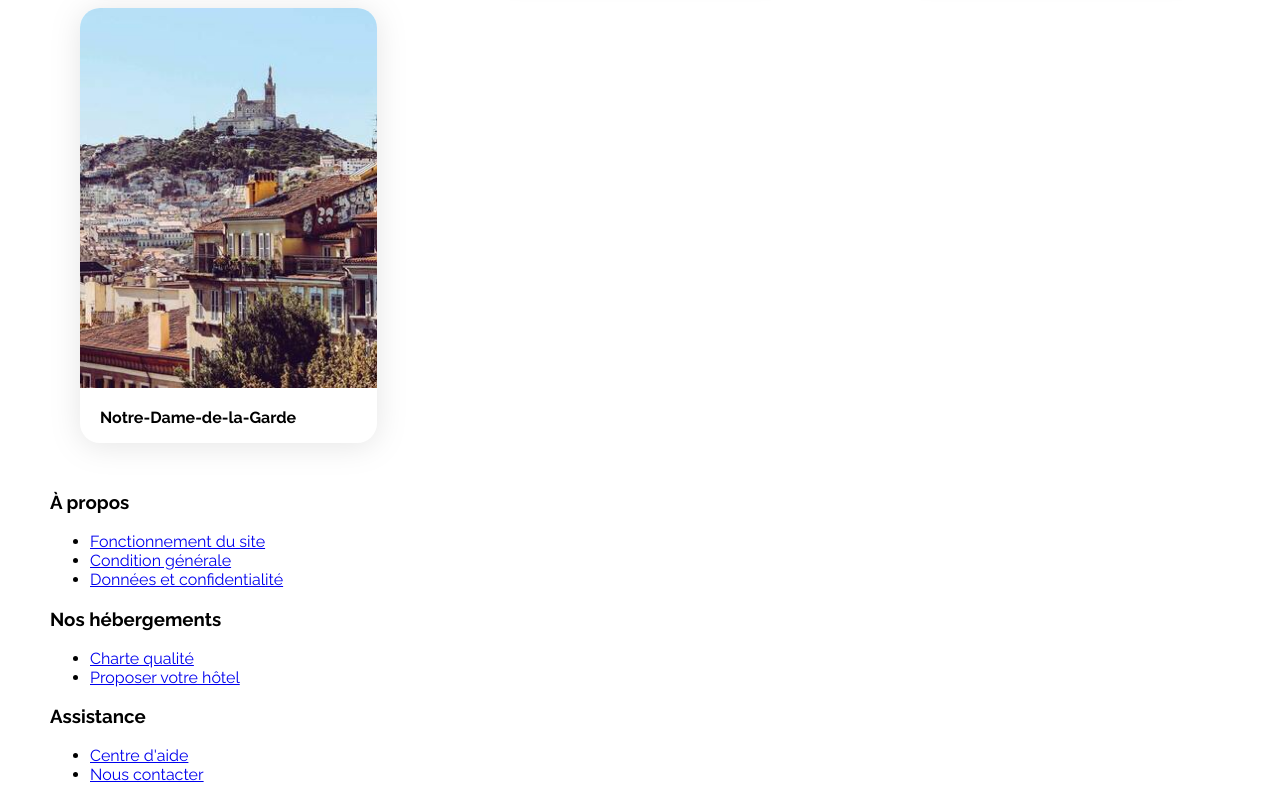
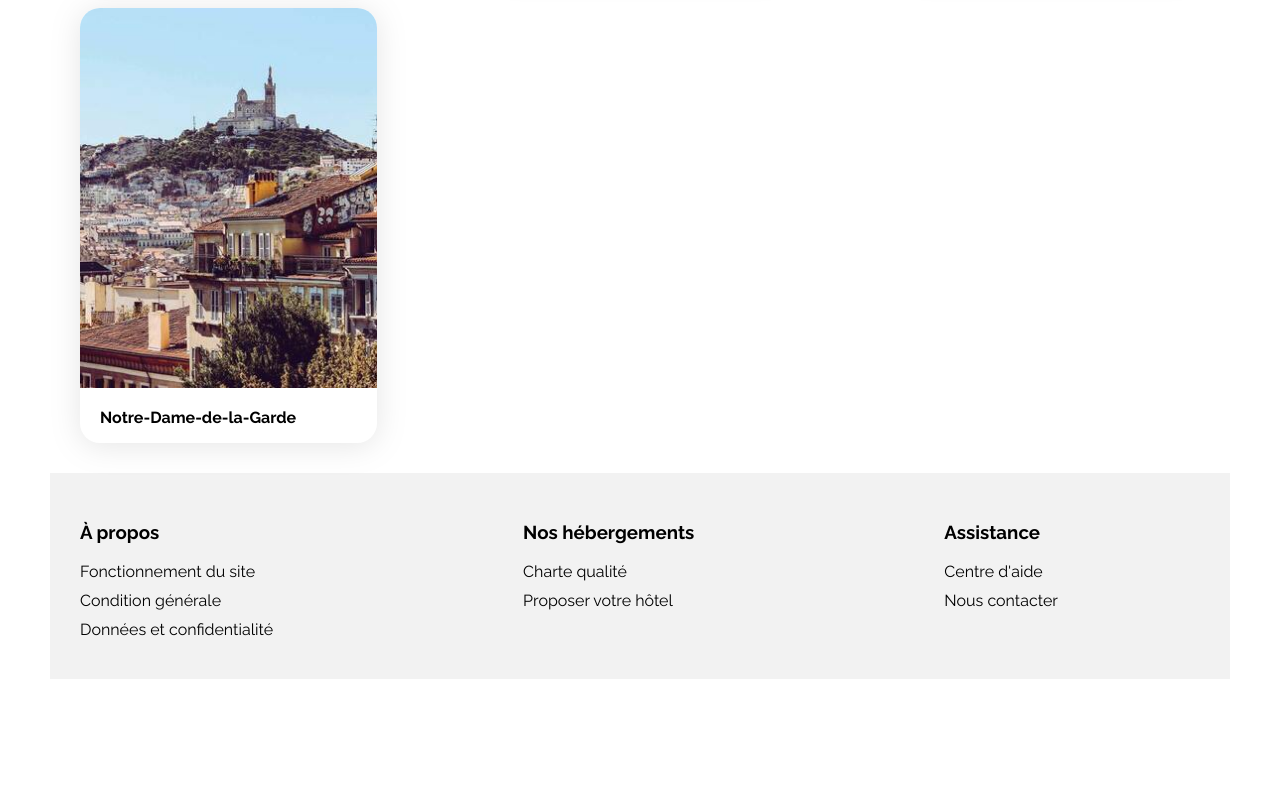
Before and after one commit to horton-dev/booki-project, a plain HTML site: page index.html in a window 1280 px wide. Shown: the part 1834-2634 px from the top of the page. After the commit the page ends 2513 px from the top, so only its background shows below. Drawn offline with Linux system fonts and the light colour scheme.

Commit message:
Premiere mise en forme du footer CSS

```diff
--- a/css/style.css
+++ b/css/style.css
@@ -414,6 +414,40 @@ body {
     transition: all 0.3s ease-in-out;
 }
 
+/**********footer************/
+
+.site-footer{
+    display: flex;
+    flex-direction: row;
+    justify-content: flex-start;
+    flex-wrap: wrap;
+    gap: 250px;
+    background-color: var(--main-bg-color);
+    padding: 30px;
+}
+
+.site-footer .list{
+    list-style: none;
+    margin: 0;
+    padding: 0;
+}
+
+.site-footer .list-item{
+    margin-bottom: 10px;
+}
+
+.site-footer .list-link{
+    text-decoration: none;
+    color: #000000;
+}
+
+.list-item:hover{
+    transform: scale(1.1);
+}
+
+.list-link:hover{
+    color: var(--main-color);
+}
 
 
 /* Le code ci-dessous correspond à la version responsive uniquement */
```
